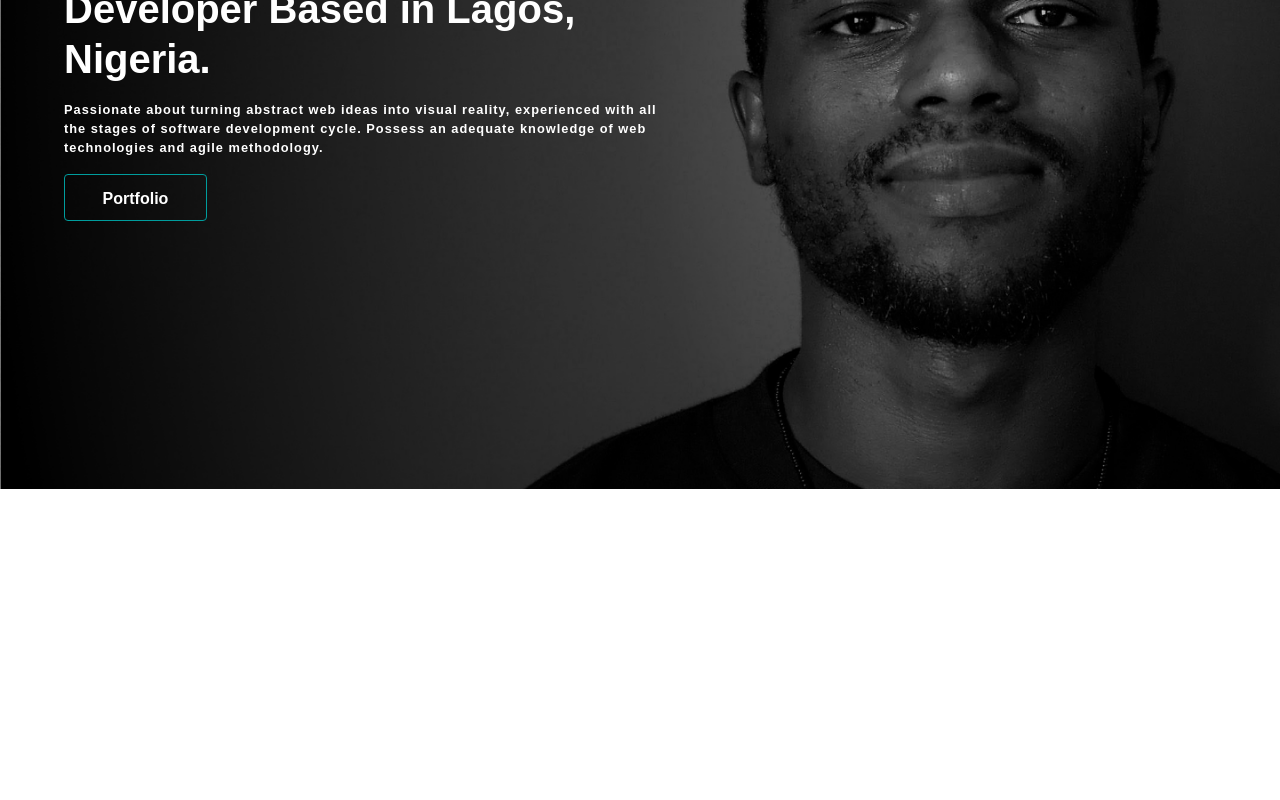
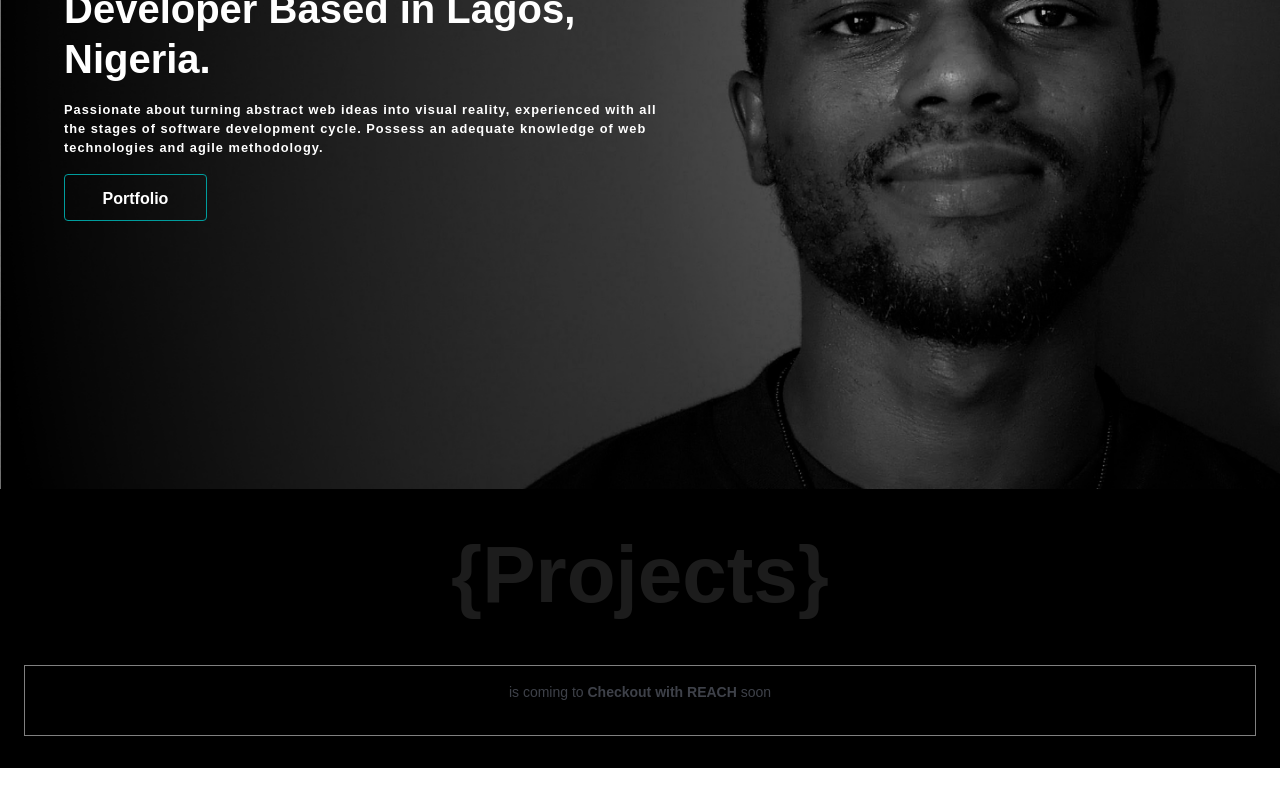
Before and after one commit to jydoskey/personal-portfolio-website, a Vue app: page / in a window 1280 px wide. Shown: the part 290-1090 px from the top of the page. Before the commit the page ends 800 px from the top, so only its background shows below. Built offline with nearby package versions, Linux system fonts and the light colour scheme; a web font is replaced by a local one.

Commit message:
updated work header property

```diff
--- a/src/components/Work.vue
+++ b/src/components/Work.vue
@@ -1,14 +1,52 @@
 <template>
-  <div>
-
-  </div>
+  <section>
+    <div>
+      <Card>
+        <div slot="card-header" class="text-center card-header__placeholder">
+          <h2 class="card-header">{Projects}</h2>
+        </div>
+        <div slot="card-body" class="card-body">
+          <div class="card-body__content">
+            <p class="paragraph">{{pageName}} is coming to <b>Checkout with REACH</b> soon</p>
+          </div>
+        </div>
+      </Card>
+    </div>
+  </section>
 </template>
 
 <script>
-export default {
+  import Card from "@/components/layout/Card";
+  export default {
+    components: {
+      Card
+    },
+    props: ["pageName", "pageIcon"]
+  };
+</script>
 
-}
-</script>
 <style lang="scss" scoped>
+  @import "@/scss/abstracts/_variables.scss";
+  @import "@/scss/abstracts/_mixins.scss";
 
+  .card-body__content {
+    border: 1px solid grey;
+    padding: 1rem;
+    text-align: center;
+  }
+
+  .icon-showcase {
+    text-align: center;
+    height: 4rem;
+    width: 4rem;
+  }
+
+  .card-header__placeholder {
+    margin: 0 auto;
+  }
+
+  .card-header {
+    color: #1c1c1c;
+    font-size: 5rem;
+  }
 </style>
```
